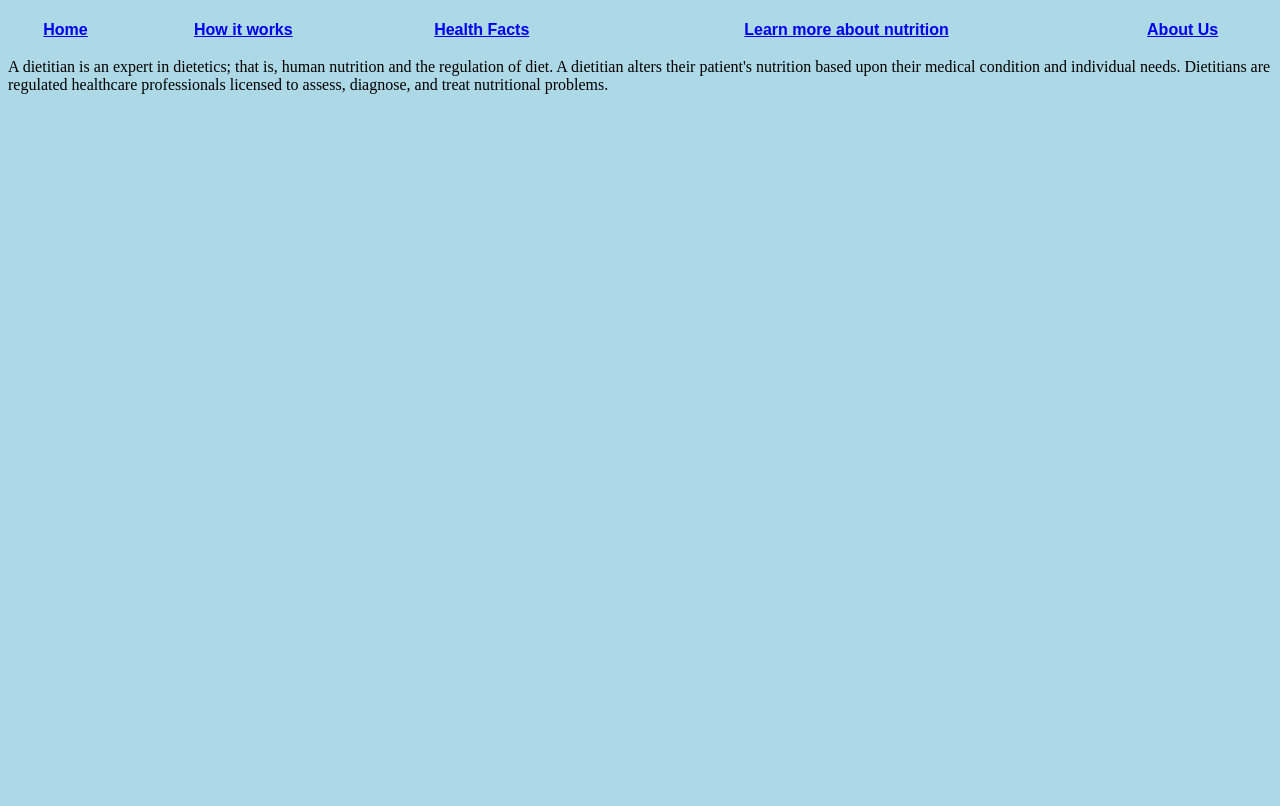
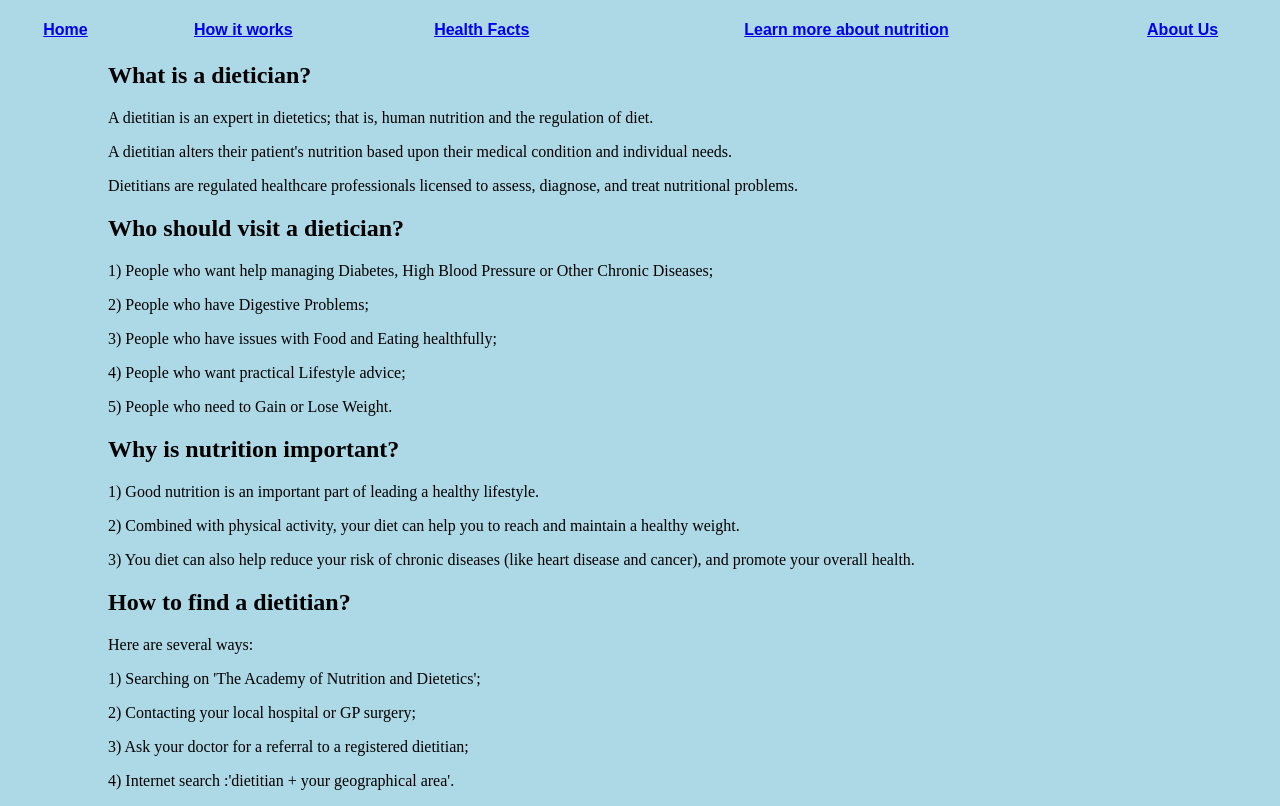
Before and after one commit to LynnnnnK/MedHacks2019, a plain HTML site: page contactadietican.html in a window 1280 px wide. Shown: the part 48-854 px from the top of the page. Before the commit the page ends 800 px from the top, so only its background shows below. Drawn offline with Linux system fonts and the light colour scheme.

Commit message:
add content

```diff
--- a/contactadietican.html
+++ b/contactadietican.html
@@ -30,13 +30,67 @@
                 </tr>
             </table>
         </div>
-        <p>
-            <title>
-                What is a dietician?
-            </title>
-            A dietitian is an expert in dietetics; that is, human nutrition and the regulation of diet.
-            A dietitian alters their patient's nutrition based upon their medical condition and individual needs.
-            Dietitians are regulated healthcare professionals licensed to assess, diagnose, and treat nutritional problems.
-        </p>
+        <div class="def">
+                <h2>
+                        What is a dietician?
+                </h2>
+                    <p>
+                        A dietitian is an expert in dietetics; that is, human nutrition and the regulation of diet.
+                    </p>
+                    <p>
+                        A dietitian alters their patient's nutrition based upon their medical condition and individual needs.
+                    </p>
+                    <p>
+                        Dietitians are regulated healthcare professionals licensed to assess, diagnose, and treat nutritional problems.
+                    </p>
+                    <h2>
+                        Who should visit a dietician?
+                    </h2>
+                    <p>
+                        1) People who want help managing Diabetes, High Blood Pressure or Other Chronic Diseases;
+                    </p>
+                    <p>
+                        2) People who have Digestive Problems;
+                    </p>
+                    <p>
+                        3) People who have issues with Food and Eating healthfully;
+                    </p>
+                    <p>
+                        4) People who want practical Lifestyle advice;
+                    </p>
+                    <p>
+                        5) People who need to Gain or Lose Weight.
+                    </p>
+                <h2>
+                    Why is nutrition important?
+                </h2>
+                    <p>
+                        1) Good nutrition is an important part of leading a healthy lifestyle.
+                    </p>
+                    <p>
+                        2) Combined with physical activity, your diet can help you to reach and maintain a healthy weight.
+                    </p>
+                    <p>
+                        3) You diet can also help reduce your risk of chronic diseases (like heart disease and cancer), and promote your overall health.
+                    </p>
+                <h2>
+                    How to find a dietitian?
+                </h2>
+                    <p>
+                        Here are several ways:
+                    </p>
+                    <p>
+                        1) Searching on 'The Academy of Nutrition and Dietetics';
+                    </p>
+                    <p>
+                        2) Contacting your local hospital or GP surgery;
+                    </p>
+                    <p>
+                        3) Ask your doctor for a referral to a registered dietitian;
+                    </p>
+                    <p>
+                        4) Internet search :'dietitian + your geographical area'.
+                    </p>
+        </div>
     </body>
 </html>
--- a/main.css
+++ b/main.css
@@ -11,3 +11,11 @@ body {
   text-align: center;
   width: 100%;
 }
+.def{
+  margin-left: 100px;
+  margin-right: 100px;
+}
+.visit{
+  margin-left: 100px;
+  margin-right: 100px;
+}
```
